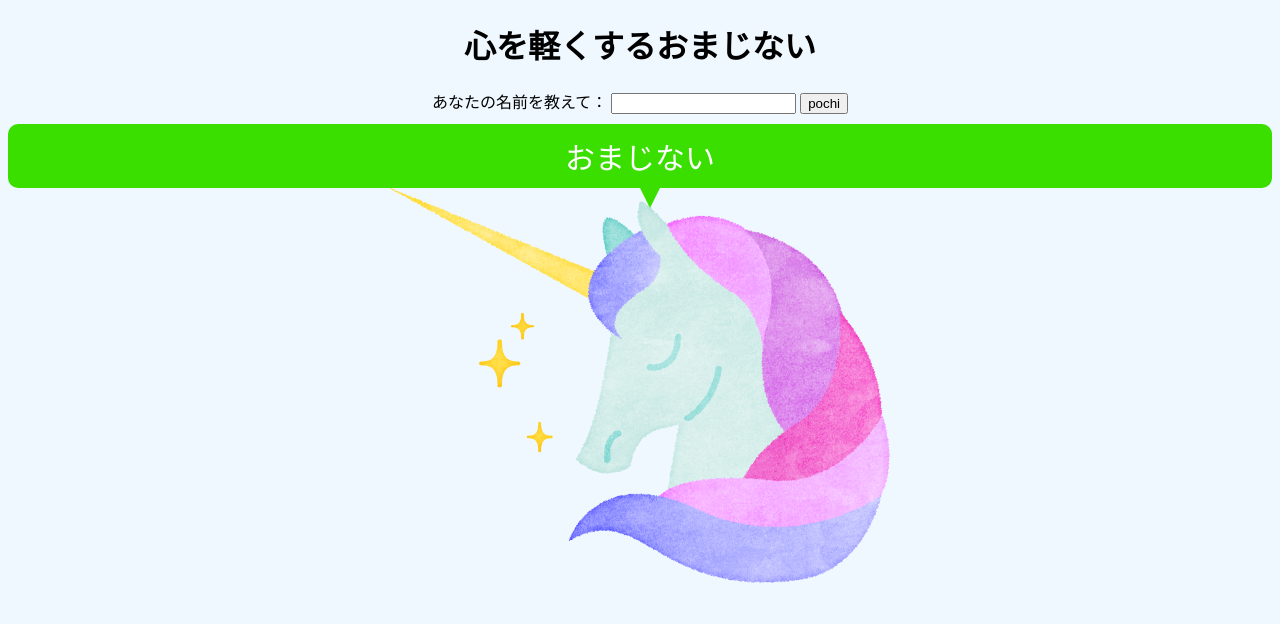
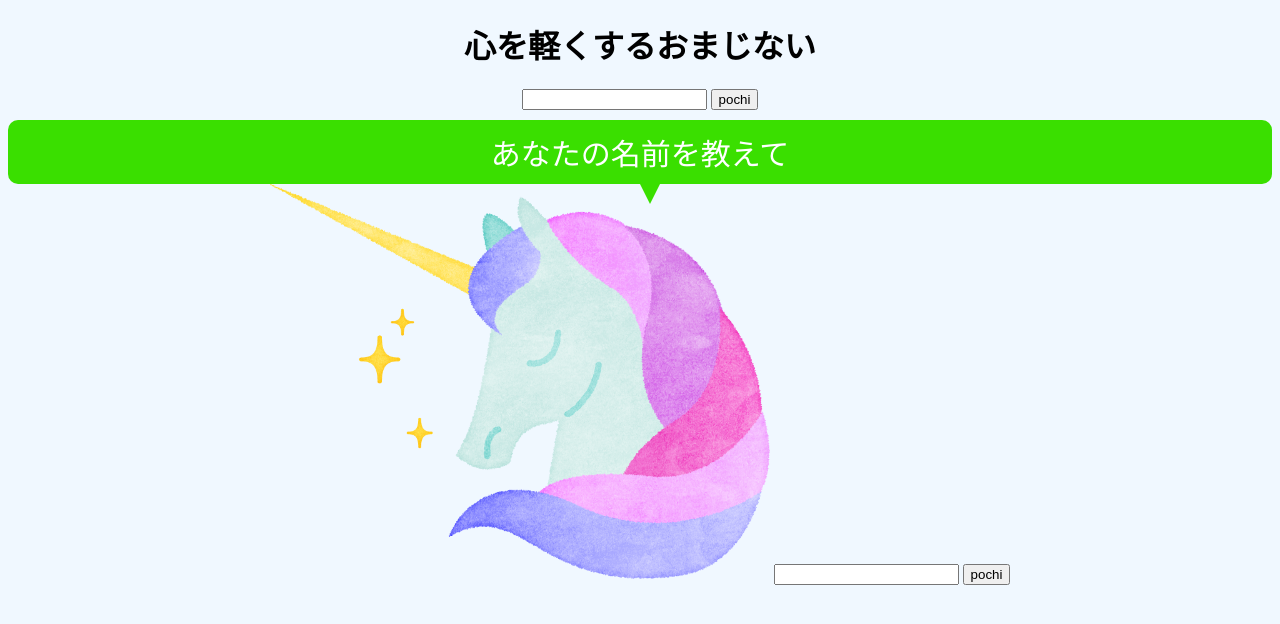
Before and after one commit to jasmine-tokudome/positive_phrase_maker, a plain HTML site: page index.html in a window 1280 px wide. Drawn offline with Linux system fonts and the light colour scheme.

Commit message:
ボタンを下部に移動

```diff
--- a/index.html
+++ b/index.html
@@ -10,13 +10,15 @@
 
     <body>
         <h1>心を軽くするおまじない</h1>
-        <label for="name">あなたの名前を教えて：</label>
+        <!-- <label for="name">あなたの名前を教えて：</label> -->
         <input type="text" id="name">
         <button id="button">pochi</button>
         <div class="balloon">
-            <div id="output" style="white-space: pre-line;">おまじない</div>
+            <div id="output" style="white-space: pre-line;">あなたの名前を教えて</div>
         </div>
         <img src="unicorn.png" id="face" alt="画像" />
+        <input type="text" id="name">
+        <button id="button">pochi</button>
     </body>
 
 </html>
```
